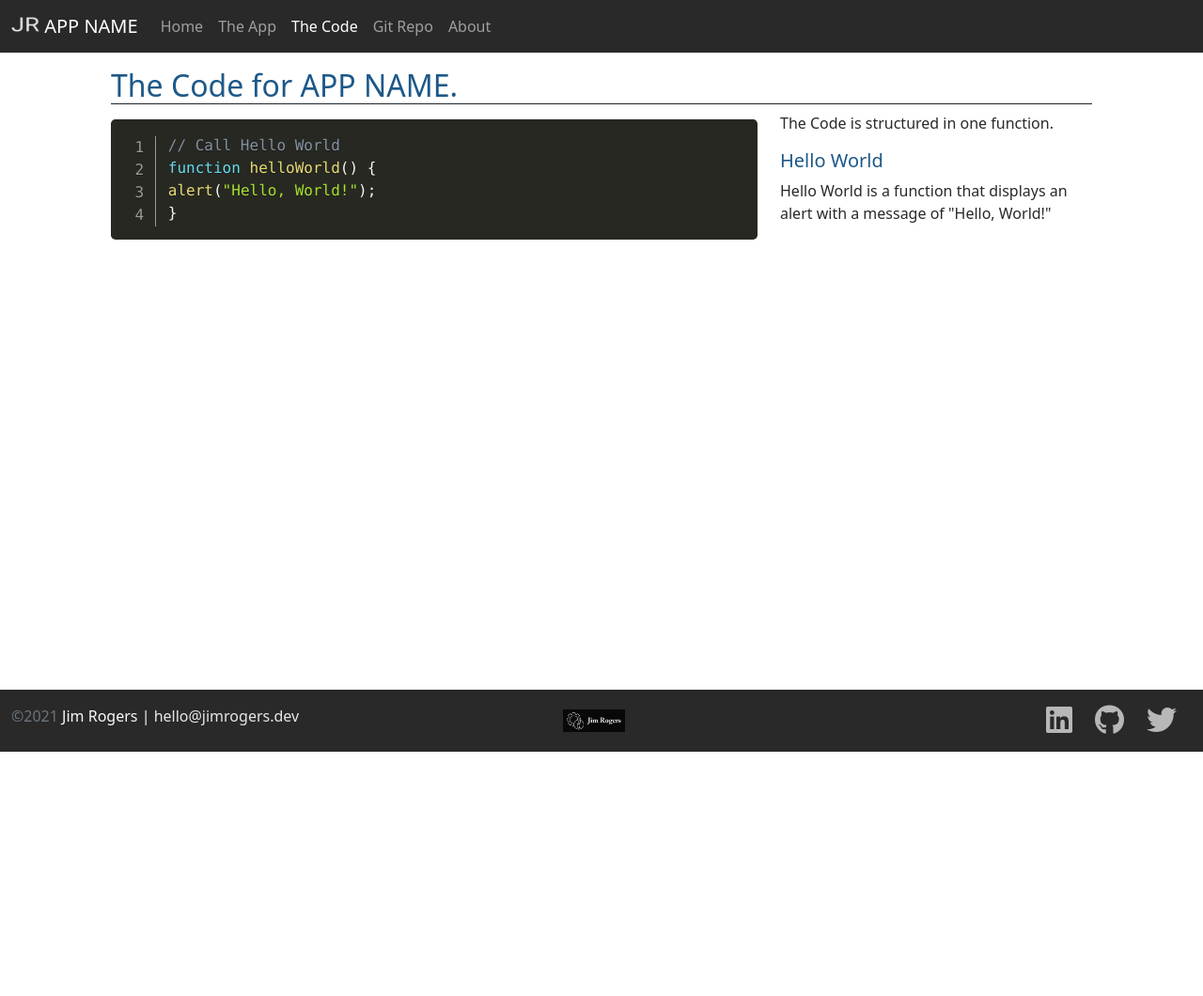
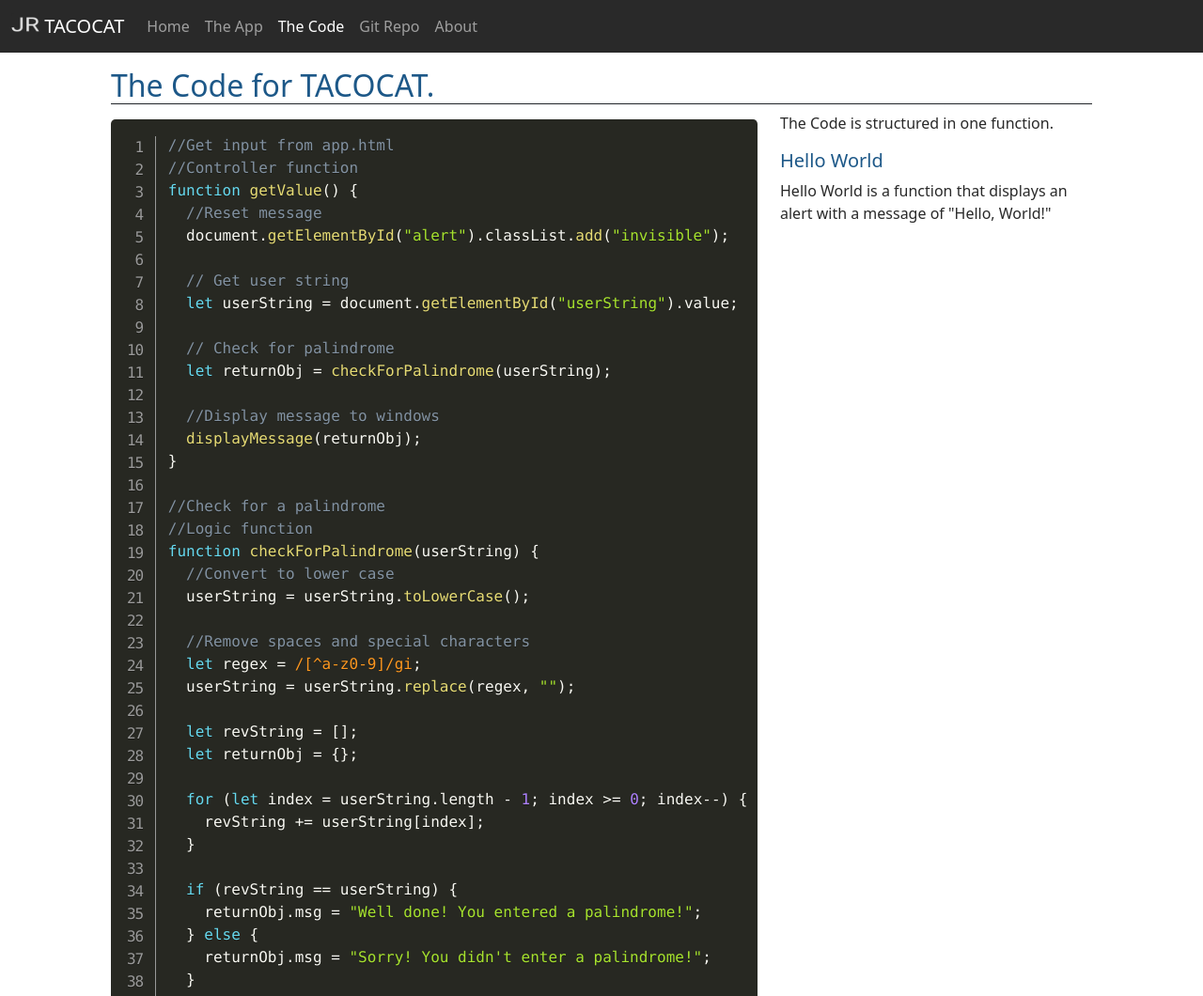
Before and after one commit to EnvoyPrototype/Tacocat, a plain HTML site: page code.html in a window 1280 px wide. Shown: the top 1060 px of the page at 94% size. Before the commit the page ends 800 px from the top, so only its background shows below. Drawn offline with nearby package versions, Linux system fonts and the light colour scheme.

Commit message:
finished site.js and app.html
later: finish code.html and links

```diff
--- a/code.html
+++ b/code.html
@@ -1,7 +1,7 @@
 <!DOCTYPE html>
 <html lang="en" class="h-100">
   <head>
-    <title>App Name: A Coding Project by Jim Rogers</title>
+    <title>TACOCAT: A Coding Project by Jim Rogers</title>
     <!-- Required meta tags -->
     <meta charset="utf-8" />
     <meta
@@ -44,7 +44,7 @@
             width="30"
             height="24"
           />
-          APP NAME</a
+          TACOCAT</a
         >
         <button
           class="navbar-toggler"
@@ -89,7 +89,7 @@
     <main class="flex-shrink-0">
       <div class="container py-4 px-5 mt-5">
         <h2 class="border-1 border-bottom border-dark">
-          The Code for APP NAME.
+          The Code for TACOCAT.
         </h2>
         <div class="row row-cols-1 row-cols-lg-2">
           <div class="col-lg-8">
@@ -97,10 +97,60 @@
 
               <!-- May have trouble with JS template literals -->
               <code class="language-javascript">
-                // Call Hello World
-                function helloWorld() {
-                alert("Hello, World!");
-                }
+                //Get input from app.html
+//Controller function
+function getValue() {
+  //Reset message
+  document.getElementById("alert").classList.add("invisible");
+
+  // Get user string
+  let userString = document.getElementById("userString").value;
+
+  // Check for palindrome
+  let returnObj = checkForPalindrome(userString);
+
+  //Display message to windows
+  displayMessage(returnObj);
+}
+
+//Check for a palindrome
+//Logic function
+function checkForPalindrome(userString) {
+  //Convert to lower case
+  userString = userString.toLowerCase();
+
+  //Remove spaces and special characters
+  let regex = /[^a-z0-9]/gi;
+  userString = userString.replace(regex, "");
+
+  let revString = [];
+  let returnObj = {};
+
+  for (let index = userString.length - 1; index >= 0; index--) {
+    revString += userString[index];
+  }
+
+  if (revString == userString) {
+    returnObj.msg = "Well done! You entered a palindrome!";
+  } else {
+    returnObj.msg = "Sorry! You didn't enter a palindrome!";
+  }
+
+  returnObj.reversed = revString;
+
+  return returnObj;
+}
+
+//Display a message to UI
+//View function
+function displayMessage(returnObj) {
+  document.getElementById("alertHeader").innerHTML = returnObj.msg;
+  document.getElementById(
+    "msg"
+  ).innerHTML = `Your phrase reversed is: ${returnObj.reversed}`;
+  document.getElementById("alert").classList.remove("invisible");
+}
+
               </code>
             </pre>
           </div>
--- a/css/site.css
+++ b/css/site.css
@@ -67,10 +67,10 @@ pre[class*="language-"] {
   word-wrap: break-word;
 }
 
-/* main > .container {
+main > .container {
   padding: 60px 15px 0;
   margin-bottom: 5rem;
-} */
+}
 
 .contact-email {
   text-decoration: none;
```
Also changed, not shown: app.html (+54 -4 lines), index.html (+7 -10 lines), js/site.js (+52 -3 lines).
